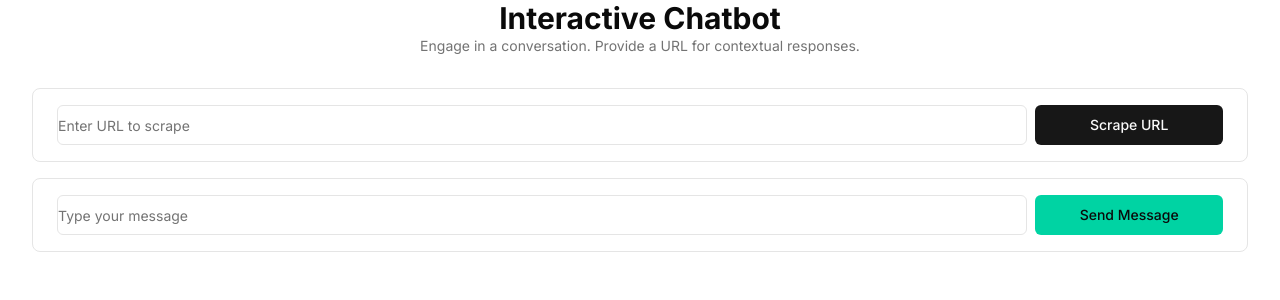
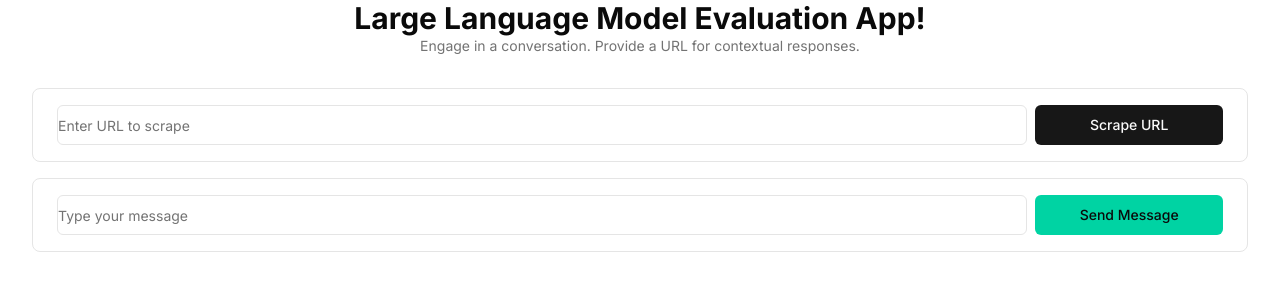
Before and after one commit to Farahzalsaf/Farahs-PwC-Assesment, a Next.js app: page / in a window 1280 px wide. Shown: the top 300 px of the page. Built offline with nearby package versions, Linux system fonts and the light colour scheme.

Commit message:
changed a name

```diff
--- a/app/page.tsx
+++ b/app/page.tsx
@@ -108,7 +108,7 @@ const ConversationPage = () => {
   return (
     <div>
       <Heading
-        title="Interactive Chatbot"
+        title="Large Language Model Evaluation App!"
         description="Engage in a conversation. Provide a URL for contextual responses."
       />
 
```
